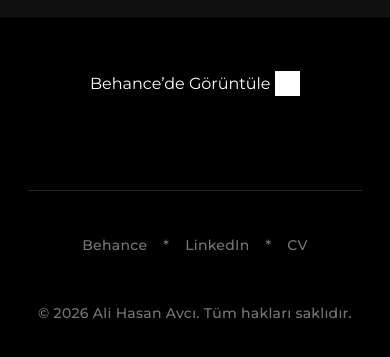
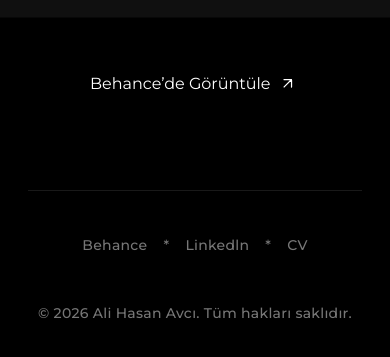
Before and after one commit to alihasanavci/portfolio, a Next.js app: page /fast-meal in a window 390 px wide. Shown: the part 7489-7846 px from the top of the page. Built offline with nearby package versions, Linux system fonts and the light colour scheme.

Commit message:
Fix Fast Meal CTA icon and unify footer

```diff
--- a/src/app/fast-meal/page.tsx
+++ b/src/app/fast-meal/page.tsx
@@ -1,11 +1,10 @@
 import { FastMealCategoryAccess } from "@/components/fast-meal/FastMealCategoryAccess";
 import { FastMealDashboardOverview } from "@/components/fast-meal/FastMealDashboardOverview";
-import { FastMealFooter } from "@/components/fast-meal/FastMealFooter";
+import { Footer } from "@/components/Footer";
 import { FastMealHero } from "@/components/fast-meal/FastMealHero";
 import { FastMealMobileProjectInfo } from "@/components/fast-meal/FastMealMobileProjectInfo";
 import { FastMealMobileDashboardOverview } from "@/components/fast-meal/FastMealMobileDashboardOverview";
 import { FastMealMobileCategoryAccess } from "@/components/fast-meal/FastMealMobileCategoryAccess";
-import { FastMealMobileFooter } from "@/components/fast-meal/FastMealMobileFooter";
 import { FastMealMobileProductScreens } from "@/components/fast-meal/FastMealMobileProductScreens";
 import { FastMealMobileProjectPresentation } from "@/components/fast-meal/FastMealMobileProjectPresentation";
 import { FastMealMobileSecureLogin } from "@/components/fast-meal/FastMealMobileSecureLogin";
@@ -27,7 +26,6 @@
       <FastMealMobileDashboardOverview />
       <FastMealMobileCategoryAccess />
       <FastMealMobileProjectPresentation />
-      <FastMealMobileFooter />
       <FastMealProjectInfo />
       <FastMealProductScreens />
       <FastMealVisualIdentity />
@@ -35,7 +33,7 @@
       <FastMealDashboardOverview />
       <FastMealCategoryAccess />
       <FastMealProjectPresentation />
-      <FastMealFooter />
+      <Footer />
     </main>
   );
 }
--- a/src/components/fast-meal/FastMealFooter.tsx
+++ /dev/null
@@ -1,72 +0,0 @@
-import Image from "next/image";
-import { Montserrat } from "next/font/google";
-import footerStyles from "../Footer.module.css";
-
-const montserrat = Montserrat({
-  subsets: ["latin"],
-  weight: ["500"],
-});
-
-const externalLinkClass =
-  `${footerStyles.link} inline-block`;
-
-export function FastMealFooter() {
-  return (
-    <footer
-      className={`${montserrat.className} hidden h-[210px] w-full min-w-[1440px] bg-black px-[200px] py-20 md:block`}
-    >
-      <div className="mx-auto flex w-[1040px] flex-col items-start gap-10">
-        <Image
-          src="/fast-meal/footer-divider.svg"
-          alt=""
-          width={1040}
-          height={1}
-          unoptimized
-          className="h-px w-full"
-        />
-
-        <div className="flex w-full items-center justify-between text-[14px] leading-7 font-medium tracking-[0.28px] text-[#ededed]">
-          <p className="opacity-50 [text-box-edge:cap_alphabetic] [text-box-trim:trim-both]">
-            © 2026 Ali Hasan Avcı. Tüm hakları saklıdır.
-          </p>
-
-          <nav
-            aria-label="Fast Meal footer bağlantıları"
-            className="flex items-center gap-4"
-          >
-            <a
-              href="https://www.behance.net/alihasanavci"
-              target="_blank"
-              rel="noopener noreferrer"
-              className={externalLinkClass}
-            >
-              Behance
-            </a>
-            <span aria-hidden="true" className="opacity-50">
-              *
-            </span>
-            <a
-              href="https://www.linkedin.com/in/alihasanavci/"
-              target="_blank"
-              rel="noopener noreferrer"
-              className={externalLinkClass}
-            >
-              LinkedIn
-            </a>
-            <span aria-hidden="true" className="opacity-50">
-              *
-            </span>
-            <a
-              href="/ali-hasan-avci-cv.pdf"
-              target="_blank"
-              rel="noopener noreferrer"
-              className={externalLinkClass}
-            >
-              CV
-            </a>
-          </nav>
-        </div>
-      </div>
-    </footer>
-  );
-}
--- a/src/components/fast-meal/FastMealMobileFooter.tsx
+++ /dev/null
@@ -1,62 +0,0 @@
-import { Montserrat } from "next/font/google";
-import footerStyles from "../Footer.module.css";
-
-const montserrat = Montserrat({
-  subsets: ["latin"],
-  weight: ["500"],
-});
-
-const linkClass =
-  `${footerStyles.link} inline-block`;
-
-export function FastMealMobileFooter() {
-  return (
-    <footer
-      className={`${montserrat.className} flex w-full flex-col items-start gap-10 bg-black px-7 py-10 md:hidden`}
-    >
-      <div aria-hidden="true" className="h-px w-full bg-[#262626]" />
-
-      <div className="flex w-full flex-col items-center gap-10 text-center text-[14px] leading-7 font-medium tracking-[0.28px] text-[#ededed]">
-        <nav
-          aria-label="Fast Meal mobil footer bağlantıları"
-          className="flex max-w-full flex-nowrap items-center justify-center gap-4"
-        >
-          <a
-            href="https://www.behance.net/alihasanavci"
-            target="_blank"
-            rel="noopener noreferrer"
-            className={linkClass}
-          >
-            Behance
-          </a>
-          <span aria-hidden="true" className="opacity-50">
-            *
-          </span>
-          <a
-            href="https://www.linkedin.com/in/alihasanavci/"
-            target="_blank"
-            rel="noopener noreferrer"
-            className={linkClass}
-          >
-            LinkedIn
-          </a>
-          <span aria-hidden="true" className="opacity-50">
-            *
-          </span>
-          <a
-            href="/ali-hasan-avci-cv.pdf"
-            target="_blank"
-            rel="noopener noreferrer"
-            className={linkClass}
-          >
-            CV
-          </a>
-        </nav>
-
-        <p className="max-w-full opacity-50 [text-box-edge:cap_alphabetic] [text-box-trim:trim-both]">
-          © 2026 Ali Hasan Avcı. Tüm hakları saklıdır.
-        </p>
-      </div>
-    </footer>
-  );
-}
--- a/src/components/fast-meal/FastMealProjectPresentation.module.css
+++ b/src/components/fast-meal/FastMealProjectPresentation.module.css
@@ -20,9 +20,10 @@
   width: 25.456px;
   height: 25.456px;
   background-color: currentColor;
-  mask: url("/fast-meal/behance-arrow.svg") center / contain no-repeat;
+  mask: url("/fast-meal/behance-arrow.svg") center / 11.7px 11.7px no-repeat;
+  transform: rotate(-135deg);
   transition: background-color 275ms ease;
-  -webkit-mask: url("/fast-meal/behance-arrow.svg") center / contain no-repeat;
+  -webkit-mask: url("/fast-meal/behance-arrow.svg") center / 11.7px 11.7px no-repeat;
 }
 
 @media (prefers-reduced-motion: reduce) {
```
Also changed, not shown: public/fast-meal/behance-arrow.svg.
